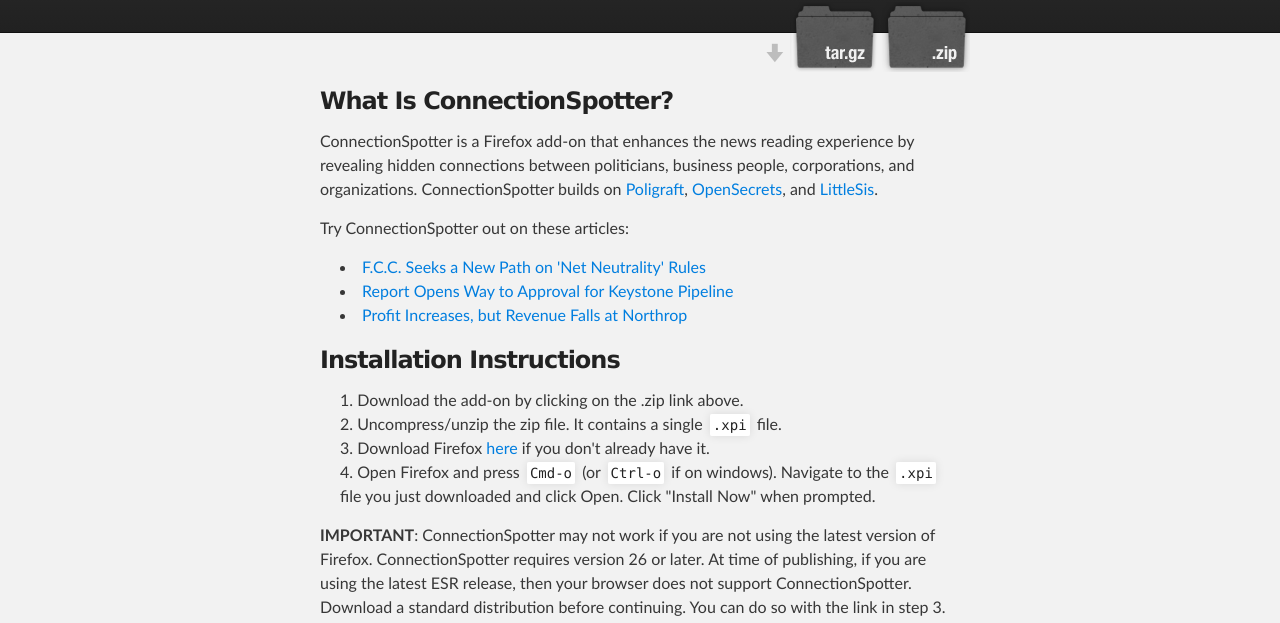
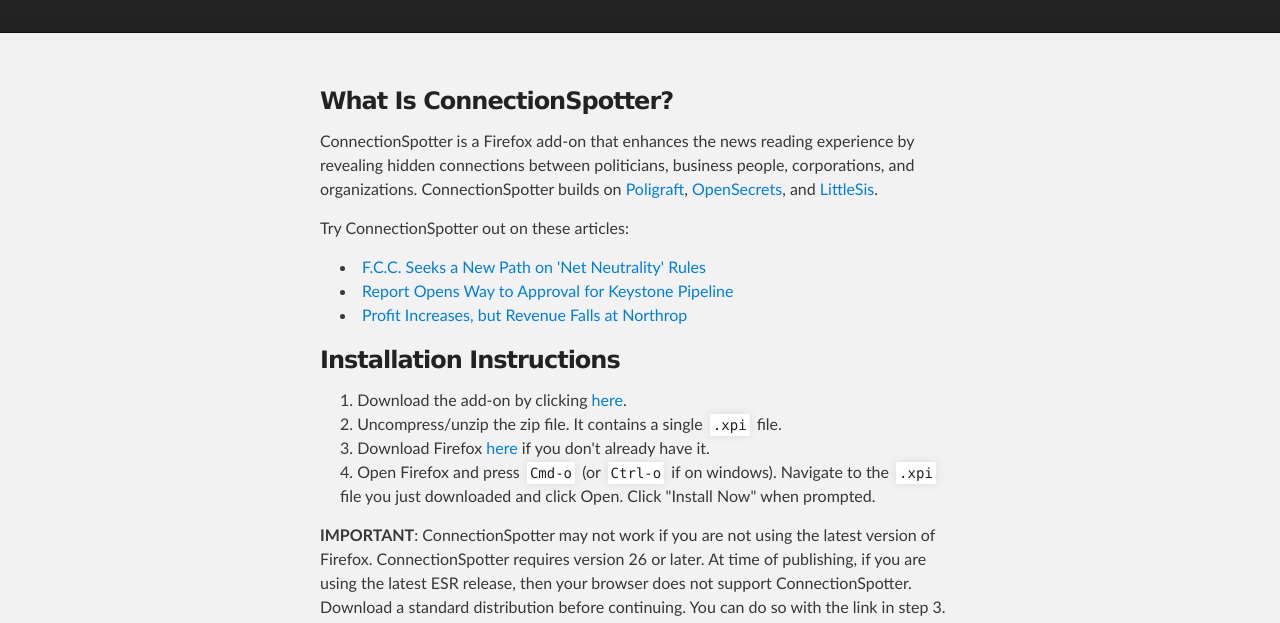
Before and after one commit to NoahCarnahan/connection-spotter, a plain HTML site: page index.html in a window 1280 px wide. Shown: the part 177-800 px from the top of the page. Drawn offline with Linux system fonts and the light colour scheme.

Commit message:
Update index.html

```diff
--- a/index.html
+++ b/index.html
@@ -20,11 +20,12 @@
 
           <h1 id="project_title">ConnectionSpotter</h1>
           <h2 id="project_tagline">Created by Noah Carnahan</h2>
-
+            <!--
             <section id="downloads">
               <a class="zip_download_link" href="https://github.com/NoahCarnahan/connection-spotter/zipball/master">Download this project as a .zip file</a>
               <a class="tar_download_link" href="https://github.com/NoahCarnahan/connection-spotter/tarball/master">Download this project as a tar.gz file</a>
             </section>
+            -->
         </header>
     </div>
 
@@ -46,7 +47,7 @@
 <a name="installation-instructions" class="anchor" href="#installation-instructions"><span class="octicon octicon-link"></span></a>Installation Instructions</h3>
 
 <ol>
-<li>Download the add-on by clicking on the .zip link above.</li>
+<li>Download the add-on by clicking <a href="https://connection-spotter.herokuapp.com/static/connection-spotter.xpi">here</a>.</li>
 <li>Uncompress/unzip the zip file. It contains a single <code>.xpi</code> file.</li>
 <li>Download Firefox <a href="https://www.mozilla.org/en-US/firefox/all/">here</a> if you don't already have it.</li>
 <li>Open Firefox and press <code>Cmd-o</code> (or <code>Ctrl-o</code> if on windows). Navigate to the <code>.xpi</code> file you just downloaded and click Open. Click "Install Now" when prompted.</li>
```
